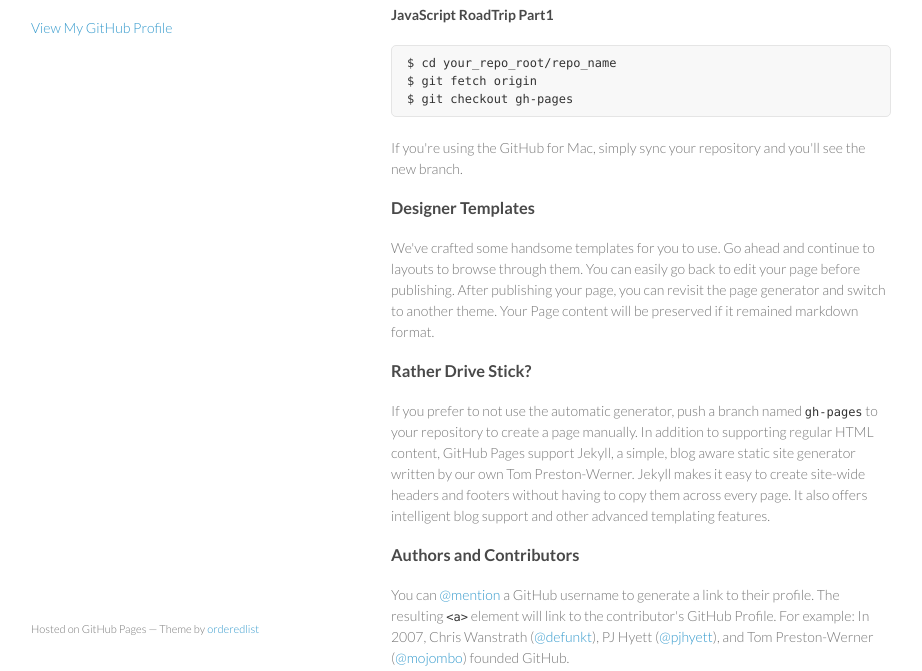
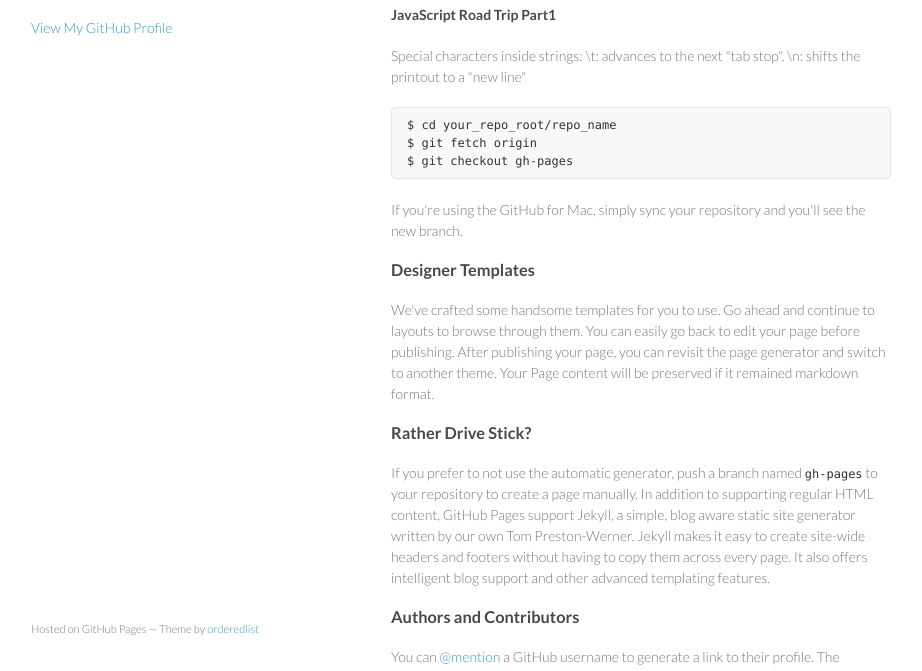
Before and after one commit to payblo/payblo.github.io, a plain HTML site: page index.html in a window 1280 px wide. Shown: the part 92-763 px from the top of the page, without its empty margins (179-1101 px from the left). Drawn offline with Linux system fonts and the light colour scheme.

Commit message:
first lines

```diff
--- a/index.html
+++ b/index.html
@@ -26,7 +26,11 @@
         <h3>
 <a id="welcome-to-github-pages" class="anchor" href="#welcome-to-github-pages" aria-hidden="true"><span class="octicon octicon-link"></span></a>CodeSchool JS Path</h3>
 
-<h4>JavaScript RoadTrip Part1</h4>
+<h4>JavaScript Road Trip Part1</h4>
+
+<p>Special characters inside strings:
+\t: advances to the next "tab stop".
+\n: shifts the printout to a "new line"</p>
 
 <pre><code>$ cd your_repo_root/repo_name
 $ git fetch origin
```
